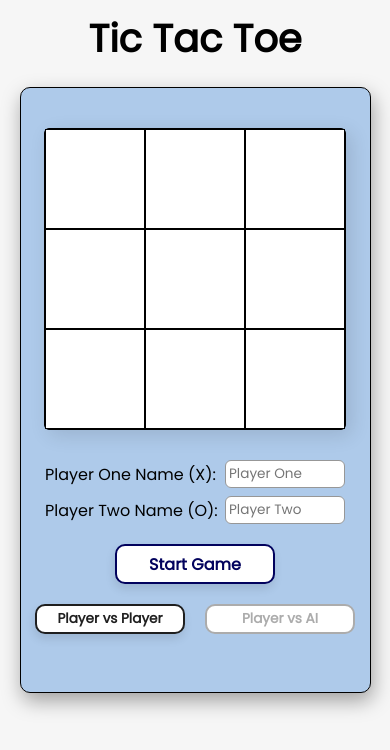
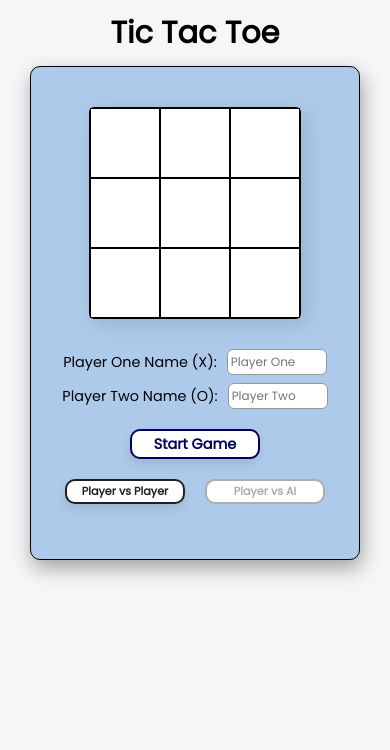
Before and after one commit to andonilc7/tic-tac-toe, a plain HTML site: page index.html in a window 390 px wide. Drawn offline with Linux system fonts and the light colour scheme.

Commit message:
added media query for better responsiveness

```diff
--- a/styles.css
+++ b/styles.css
@@ -90,6 +90,8 @@ body {
   align-items: center;
   background-color: white;
 }
+
+
 
 .game-form {
   display: flex;
@@ -188,3 +190,48 @@ body {
 .game-mode-container {
   padding-top: 10px;
 }
+
+@media (max-width: 400px) {
+  .content-container {
+    width: 330px;
+  }
+
+  .page-title {
+    font-size: 1.9rem;
+    padding-bottom: 10px;
+  }
+
+  .player-section {
+    grid-template-columns: max-content 100px;
+    gap: 10px;
+  }
+
+  .player-label {
+    font-size: .9rem;
+  }
+
+  .player-input {
+    font-size: 0.75rem;
+  }
+
+  .spot {
+    width: 70px;
+    height: 70px;
+  }
+
+  .restart-btn, .start-btn {
+    height: 30px;
+    width: 130px;
+  font-size: .9rem;  }
+
+  .ai, .human {
+    font-size: .7rem;
+    width: 120px;
+    height: 25px;
+  }
+
+  .selector {
+    font-size: .7rem;
+    padding-right: 15px;
+  }
+}
```
